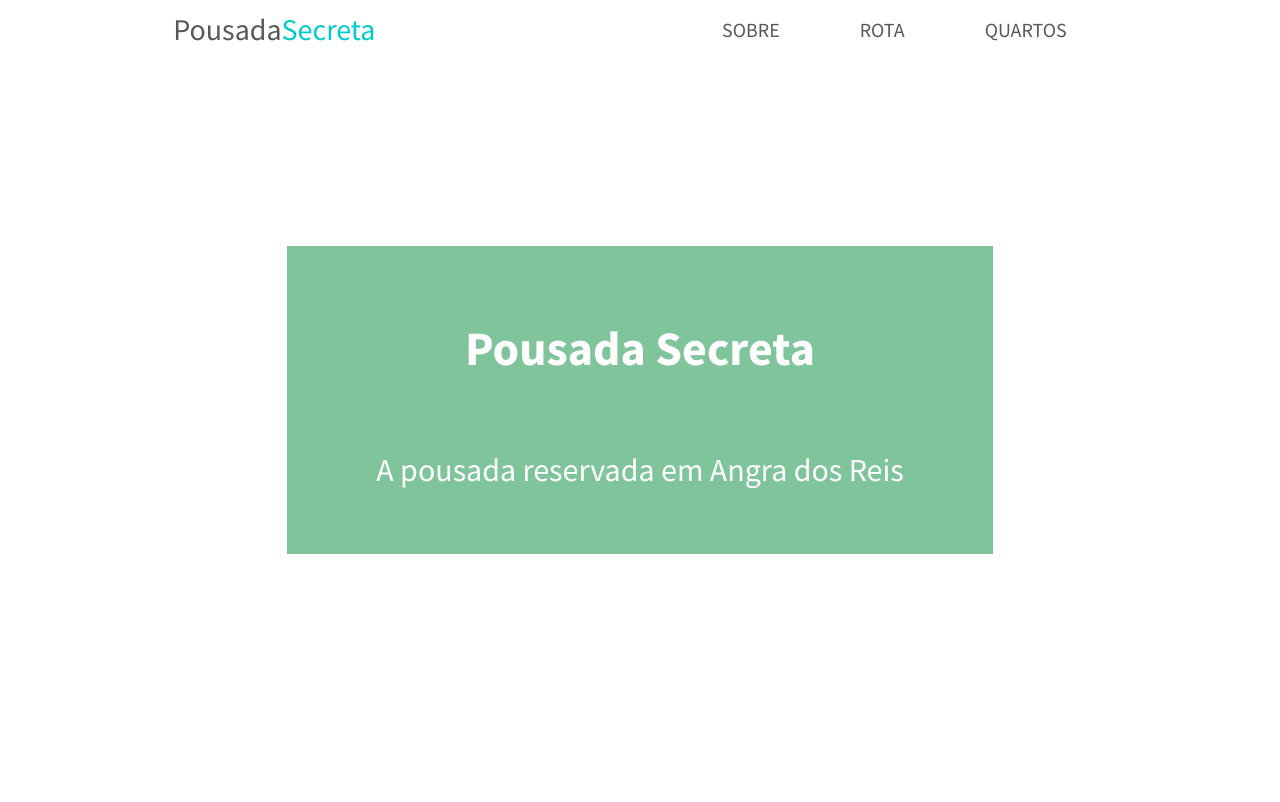
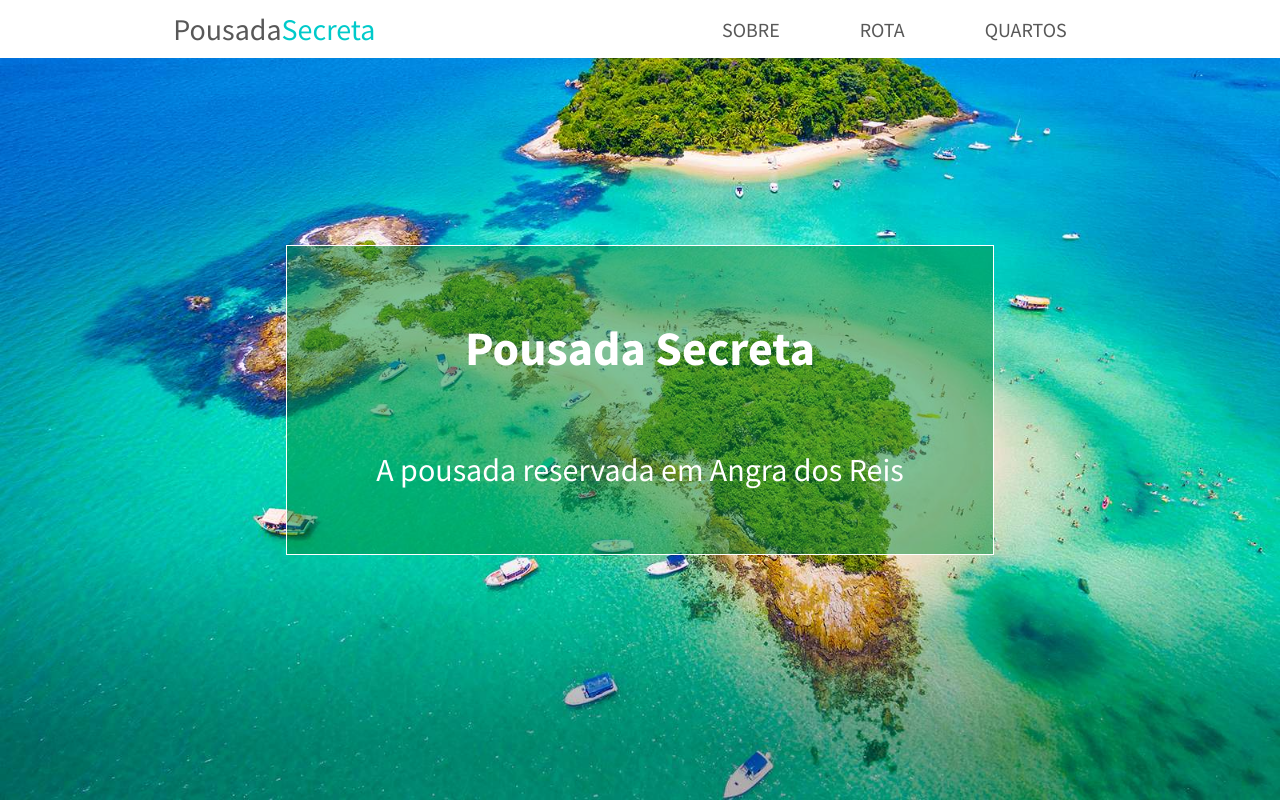
Before and after one commit to giansb/SitePousada, a plain HTML site: page index.html in a window 1280 px wide. Shown: the top 802 px of the page. Drawn offline with Linux system fonts and the light colour scheme.

Commit message:
Update estilo.css

```diff
--- a/css/estilo.css
+++ b/css/estilo.css
@@ -48,7 +48,7 @@ body {
 
 .secao-capa{
     display: flex;
-    background-image: url("assets/images/img-fundo.jpg");
+    background-image: url("/assets/images/img-fundo.jpg");
     background-repeat: no-repeat;
     background-size: cover;
     height: 800px;
```
